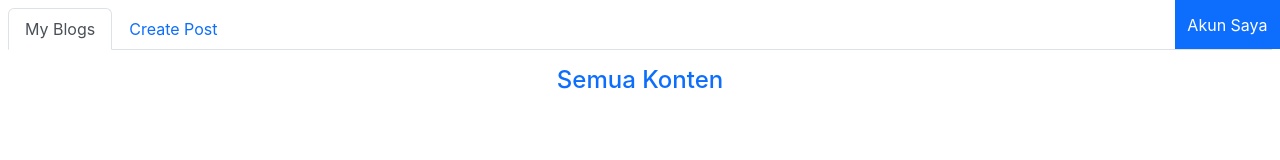
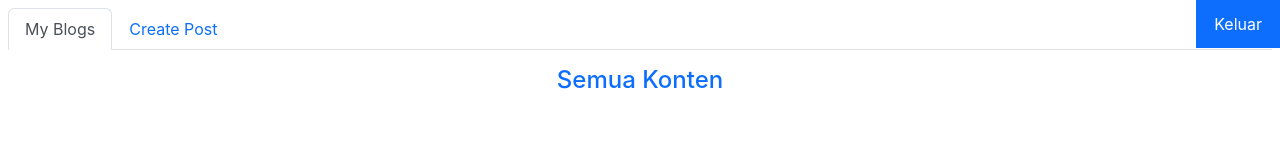
Before and after one commit to admhabits/FrontendChallenge, a Next.js app: page / in a window 1280 px wide. Shown: the top 160 px of the page. Built offline with nearby package versions, Linux system fonts and the light colour scheme.

Commit message:
Add Button Akun

```diff
--- a/components/layouts/Header.tsx
+++ b/components/layouts/Header.tsx
@@ -25,7 +25,9 @@
           <h4 className='heading text-center text-primary p-3'>{title}</h4>
         </div>
       </div>
-      <div className="account bg-primary">Akun Saya</div>
+      <div className="account bg-primary">
+        <button type="button" className="btn btn-primary">Keluar</button>
+      </div>
     </>
   )
 }
--- a/styles/globals.css
+++ b/styles/globals.css
@@ -21,6 +21,6 @@
   top: 0;
   background-color: blanchedalmond;
   color: white;
-  padding: 12.5px;
+  padding: 5px;
   cursor: pointer;
 }
```
Also changed, not shown: 1 other file (tests, documents, lock files or other folders).
